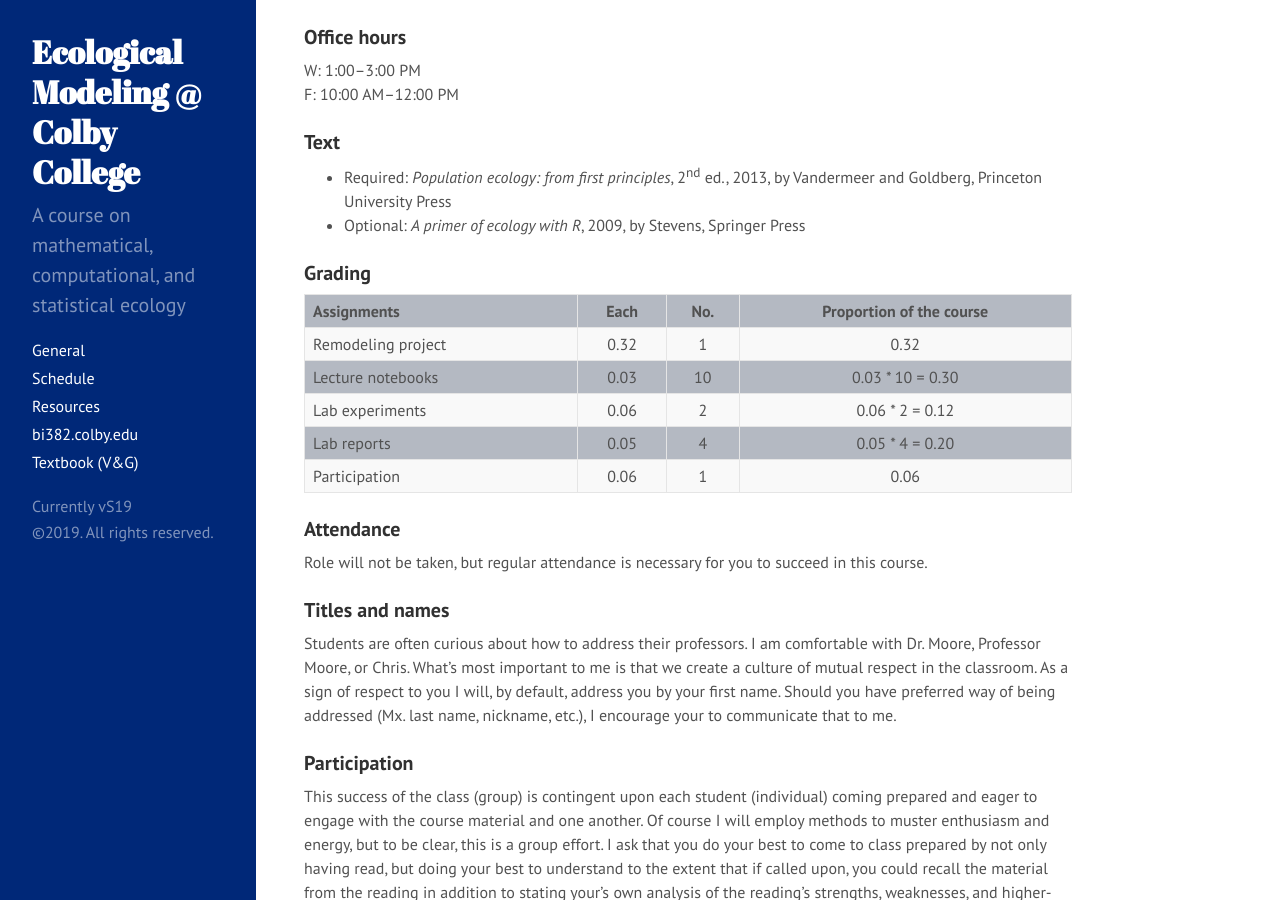
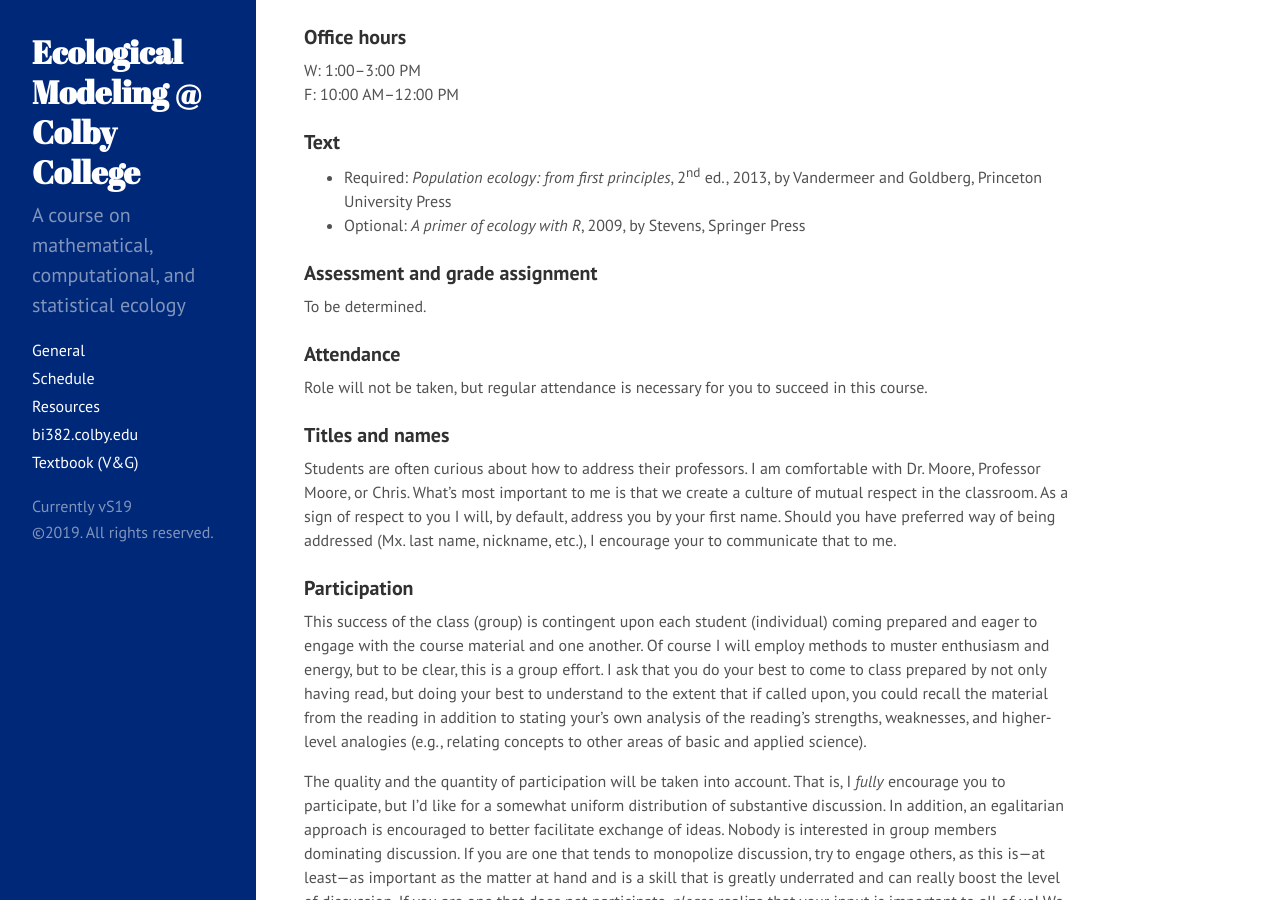
Before and after one commit to davan690/ColbyEcology.github.io, a Jekyll site: the page built from index.md, in a window 1280 px wide and 900 px high, scrolled down 1027 px. Built offline with Jekyll 4.4.1, drawn with Linux system fonts in a browser that asks for light colours.

Commit message:
update syllabus grades

```diff
--- a/index.md
+++ b/index.md
@@ -38,15 +38,8 @@ F: 10:00 AM–12:00 PM
 * Required: *Population ecology: from first principles*, 2<sup>nd</sup> ed., 2013, by Vandermeer and Goldberg, Princeton University Press
 * Optional: *A primer of ecology with R*, 2009, by Stevens, Springer Press
 
-### Grading
-
-Assignments | Each | No. | Proportion of the course |
-:------------------|:----:|:---:|:------------------------:|
-Remodeling project | 0.32 | 1   |                     0.32 |
-Lecture notebooks  | 0.03 | 10  |         0.03 * 10 = 0.30 |
-Lab experiments    | 0.06 | 2   |          0.06 * 2 = 0.12 |
-Lab reports        | 0.05 | 4   |          0.05 * 4 = 0.20 |
-Participation      | 0.06 | 1   |                     0.06 |
+### Assessment and grade assignment
+To be determined.
 
 ### Attendance
 Role will not be taken, but regular attendance is necessary for you to succeed in this course.
```
